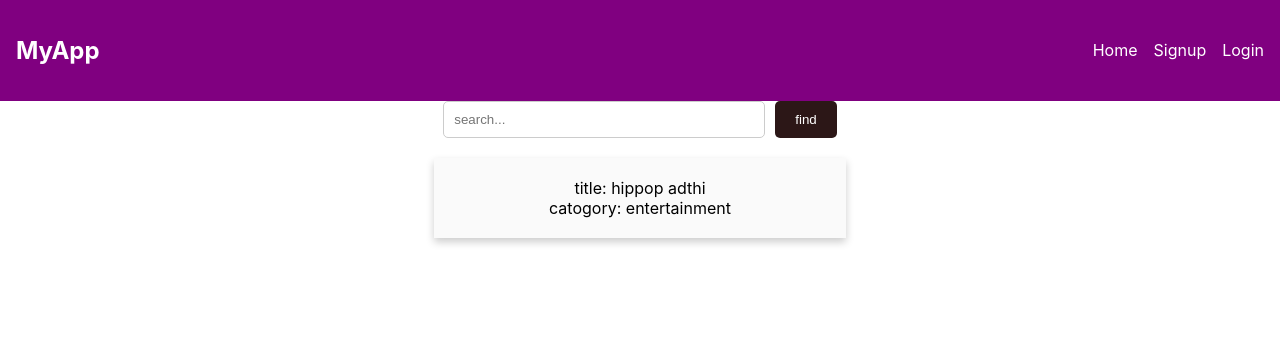
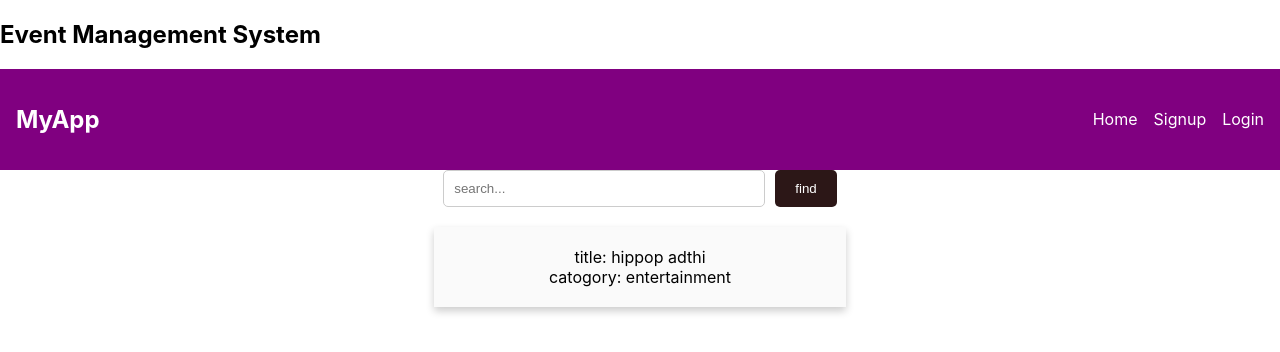
Before and after one commit to pavankalyan-22/Event-Management-System, a React (Create React App) app in the folder Front-end/myapp/: page / in a window 1280 px wide. Shown: the top 352 px of the page. Built offline with nearby package versions, Linux system fonts and the light colour scheme.

Commit message:
Added headhing h2 to homepage

```diff
--- a/Front-end/myapp/src/homeComponent/Homepage.jsx
+++ b/Front-end/myapp/src/homeComponent/Homepage.jsx
@@ -5,6 +5,7 @@ export class homepage extends Component {
 	render() {
 		return (
 			<>
+				<div><h2>Event Management System</h2></div>
 				<NavBar />
 			</>
 		);
```
